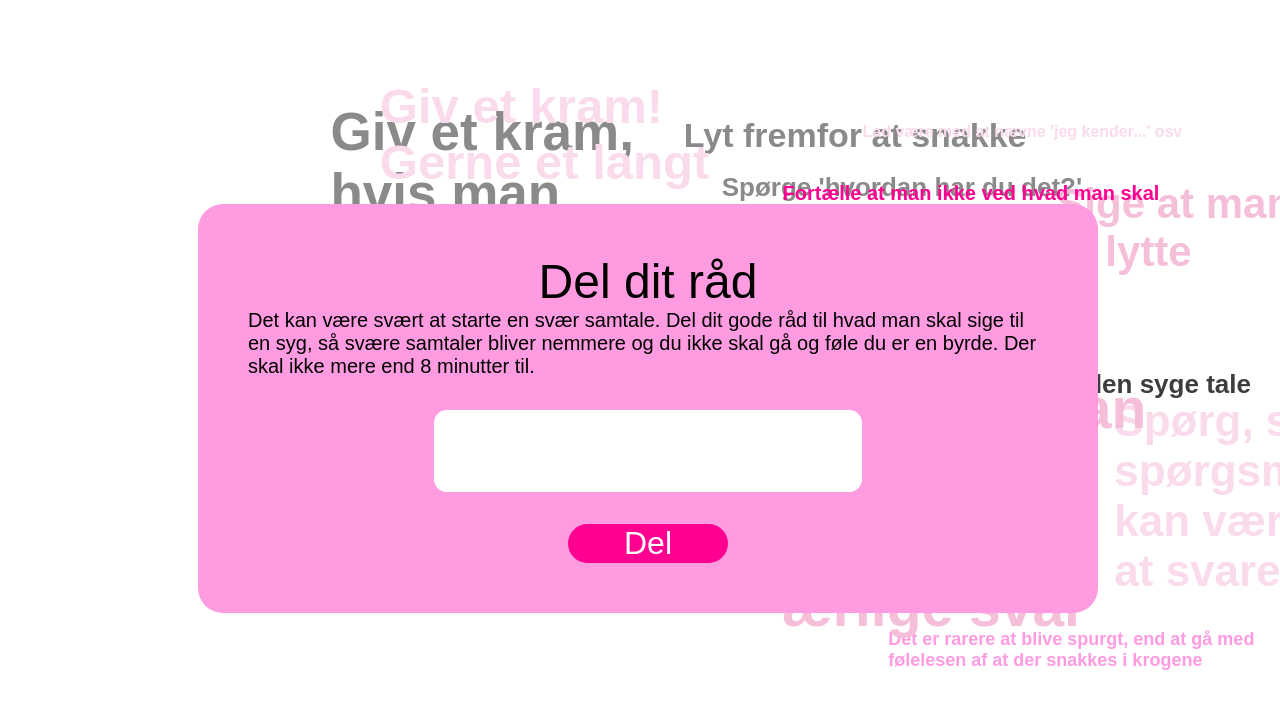
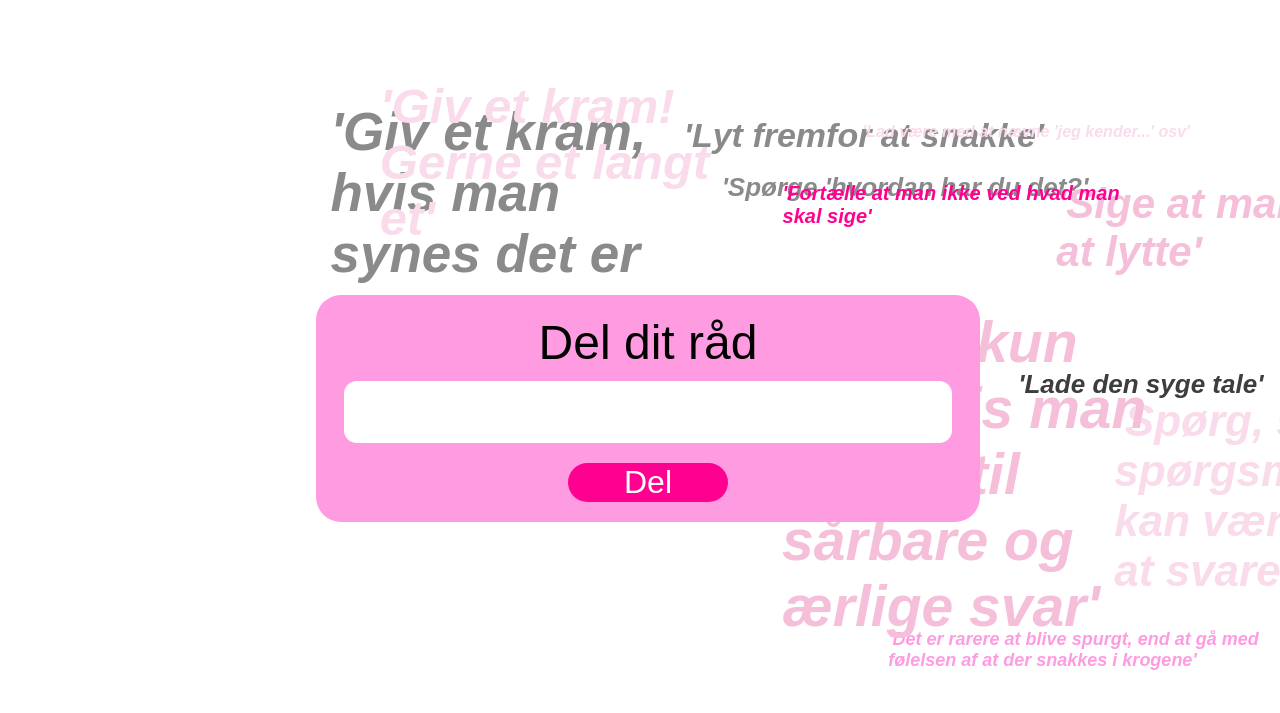
Before and after one commit to alberteStaermose/otteMinutter, a plain HTML site: page index.html in a window 1280 px wide. Shown: the top 713 px of the page. Drawn offline with Linux system fonts and the light colour scheme; a web font is replaced by a local one.

Commit message:
flere rettelser

```diff
--- a/index.html
+++ b/index.html
@@ -20,7 +20,7 @@
 
       form {
         display: grid;
-        gap: 2rem;
+
         justify-items: center;
       }
 
@@ -46,12 +46,6 @@
       <article>
         <h1>Del dit råd</h1>
 
-        <p>
-          Det kan være svært at starte en svær samtale. Del dit gode råd til
-          hvad man skal sige til en syg, så svære samtaler bliver nemmere og du
-          ikke skal gå og føle du er en byrde. Der skal ikke mere end 8 minutter
-          til.
-        </p>
         <form id="adviceForm">
           <label for="fname"></label>
           <input
@@ -67,6 +61,8 @@
     </main>
 
     <script>
+      let currentId = 1; // Track the current ID for the <h2> elements
+
       function startAnimationOne(h2Element) {
         let randomY = Math.random() * (window.innerHeight - 100); // Random start Y position
         let randomX = Math.random() * (window.innerWidth - 100); // Random start X position
@@ -111,6 +107,7 @@
         let newH2 = document.createElement("h2");
         newH2.classList.add("random-h2");
         newH2.textContent = text;
+        newH2.id = `h2${currentId}`; // Assign a unique ID to each h2
 
         // Set random font size between 14px and 50px
         let randomFontSize = Math.floor(Math.random() * (80 - 20 + 1)) + 20;
@@ -118,27 +115,29 @@
 
         document.body.appendChild(newH2);
         startAnimationOne(newH2); // Start the first animation
+
+        currentId++; // Increment the ID for the next <h2>
       }
 
       // Create initial 20 h2 elements
       // List of predefined messages
       const messages = [
-        "Opret en fb gruppe og brug den som dagbog",
-        "Gøre det tydeligt overfor pårørende om man ønsker at snakke fremfor stilhed",
-        "Spørge 'hvordan har du det?'",
-        "Lade den syge tale",
-        "Sige at man er for at lytte",
-        "Lyt fremfor at snakke",
-        "Giv et kram, hvis man synes det er svært at snakke om",
-        "Tag snakken, selvom man bliver ked af det. Det er rart at tage de svære snakke sammen.",
-        "Send et hjerte <3",
-        "Spørg, selvom spørgsmålene kan være svære at svare på",
-        "Det er  rarere at blive spurgt, end at gå med følelesen af at der snakkes i krogene",
-        "Fortælle at man ikke ved hvad man skal sige",
-        "Giv et kram! Gerne et langt et",
-        "Lad være med at nævne 'jeg kender...' osv",
-        "Lad være med at sammenligne den syge med andre syge man kender",
-        "Spørg kun ind, hvis man er klar til sårbare og ærlige svar",
+        "'Opret en fb gruppe og brug den som dagbog'",
+        "'Gøre det tydeligt overfor pårørende om man ønsker at snakke fremfor stilhed'",
+        "'Spørge 'hvordan har du det?'",
+        "'Lade den syge tale'",
+        "'Sige at man er for at lytte'",
+        "'Lyt fremfor at snakke'",
+        "'Giv et kram, hvis man synes det er svært at snakke om'",
+        "'Tag snakken, selvom man bliver ked af det. Det er rart at tage de svære snakke sammen'",
+        "'Send et hjerte <3'",
+        "'Spørg, selvom spørgsmålene kan være svære at svare på'",
+        "'Det er  rarere at blive spurgt, end at gå med følelsen af at der snakkes i krogene'",
+        "'Fortælle at man ikke ved hvad man skal sige'",
+        "'Giv et kram! Gerne et langt et'",
+        "'Lad være med at nævne 'jeg kender...' osv'",
+        "'Lad være med at sammenligne den syge med andre syge man kender'",
+        "'Spørg kun ind, hvis man er klar til sårbare og ærlige svar'",
       ];
 
       // Define 4 colors to choose from
@@ -156,6 +155,7 @@
         let newH2 = document.createElement("h2");
         newH2.classList.add("random-h2");
         newH2.textContent = text;
+        newH2.id = `h2${currentId}`; // Assign a unique ID to each h2
 
         // Set random font size between 20px and 80px
         let randomFontSize = Math.floor(Math.random() * (60 - 16 + 1)) + 16;
@@ -167,6 +167,8 @@
 
         document.body.appendChild(newH2);
         startAnimationOne(newH2); // Start animation
+
+        currentId++; // Increment the ID for the next <h2>
       }
 
       // Display all predefined messages on page load
--- a/main.css
+++ b/main.css
@@ -51,8 +51,11 @@ body {
   color: black;
   white-space: nowrap;
   font-family: "verdana-pro", sans-serif;
-  font-weight: 400;
+
   font-style: normal;
+
+  font-weight: 300;
+  font-style: italic;
 }
 
 h1 {
@@ -103,12 +106,9 @@ button:hover {
 }
 
 input {
-  height: 5rem;
+  height: 60px;
+  min-width: 600px;
   width: 100%;
-  font-size: 40px;
-}
-
-input {
   border-radius: 0.8rem;
   border: none;
   font-size: 2rem;
@@ -117,9 +117,12 @@ input {
   font-family: "verdana-pro", sans-serif;
   font-weight: 400;
   font-style: normal;
+  margin-bottom: 20px;
+  margin-top: 10px;
 }
 
 article {
+  gap: 1px;
   max-width: 800px;
   width: fit-content;
   z-index: 50;
@@ -128,7 +131,11 @@ article {
   display: grid;
   /* justify-content: center; */
   justify-items: center;
-  padding: 50px;
+  padding-top: 20px;
+  padding-bottom: 20px;
+  padding-left: 30px;
+  padding-right: 30px;
+
   /* gap: 1rem; */
   /* border-radius: 3%; */
   border-radius: 25px;
@@ -162,7 +169,3 @@ header a:hover {
 header a:active {
   text-decoration: underline;
 }
-
-h2 {
-  contentsize: "1160px";
-}
```
